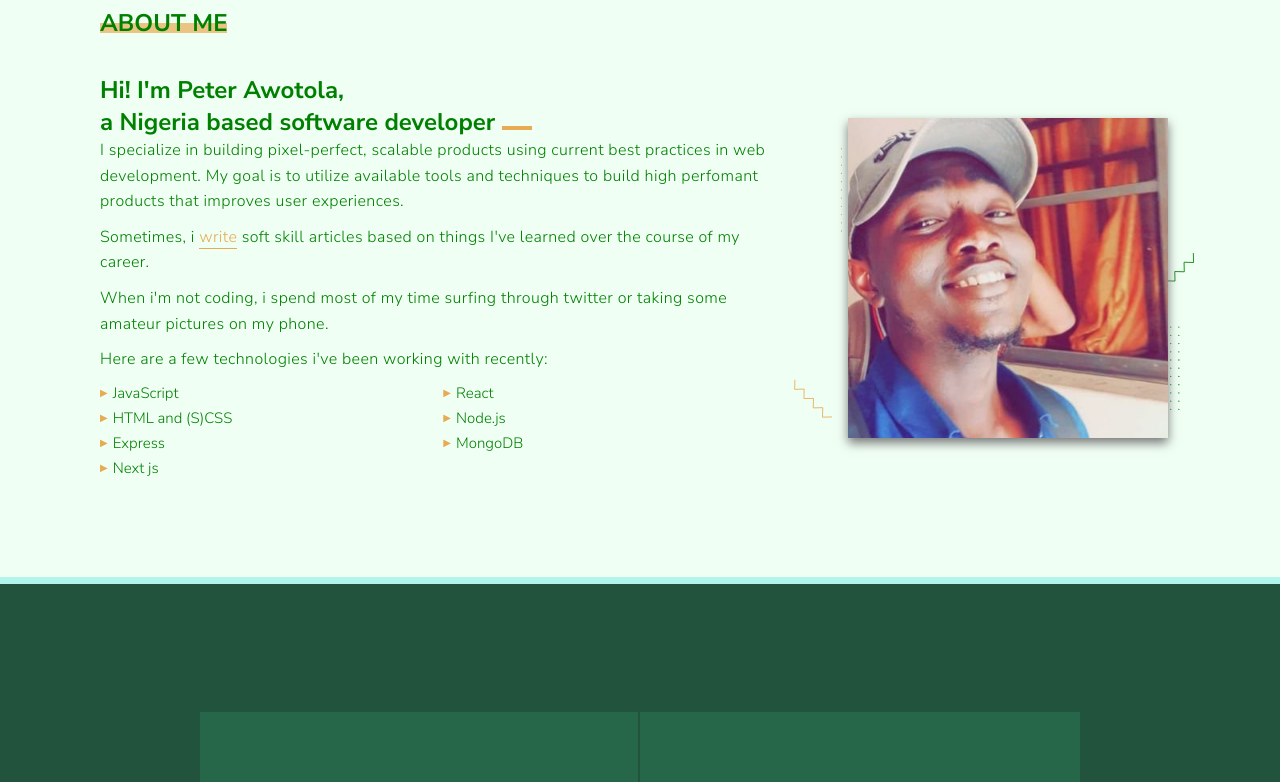
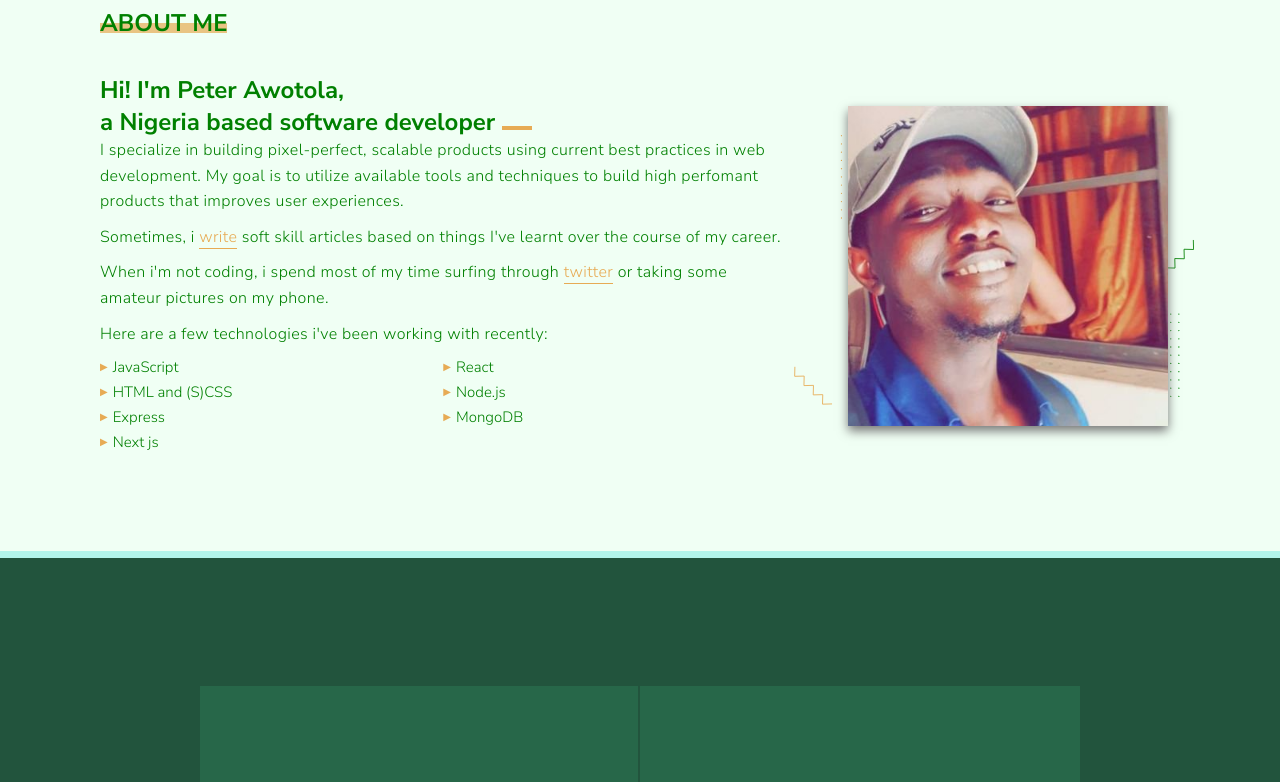
Before and after one commit to petrepan/petre, a Next.js app: page / in a window 1280 px wide. Shown: the part 833-1615 px from the top of the page. Built offline with nearby package versions, Linux system fonts and the light colour scheme.

Commit message:
Fix:resume, about, navbar

```diff
--- a/component/About.js
+++ b/component/About.js
@@ -52,12 +52,18 @@ const About = () => {
                                 href="https://dev.to/petrepan_">
                                 write
                             </a>{' '}
-                            soft skill articles based on things I've learned over the course of my
+                            soft skill articles based on things I've learnt over the course of my
                             career.
                         </p>
                         <p>
-                            When i'm not coding, i spend most of my time surfing through twitter or
-                            taking some amateur pictures on my phone.
+                            When i'm not coding, i spend most of my time surfing through{' '}
+                            <a
+                                target="_blank"
+                                rel="noopener noreferrer"
+                                href="https://twitter/petrepan_">
+                                twitter
+                            </a>{' '}
+                            or taking some amateur pictures on my phone.
                         </p>
                         <p>Here are a few technologies i've been working with recently:</p>
                         <ul>
--- a/pages/resume.js
+++ b/pages/resume.js
@@ -63,7 +63,7 @@ const Resume = () => {
                                 d="M416 32H31.9C14.3 32 0 46.5 0 64.3v383.4C0 465.5 14.3 480 31.9 480H416c17.6 0 32-14.5 32-32.3V64.3c0-17.8-14.4-32.3-32-32.3zM135.4 416H69V202.2h66.5V416zm-33.2-243c-21.3 0-38.5-17.3-38.5-38.5S80.9 96 102.2 96c21.2 0 38.5 17.3 38.5 38.5 0 21.3-17.2 38.5-38.5 38.5zm282.1 243h-66.4V312c0-24.8-.5-56.7-34.5-56.7-34.6 0-39.9 27-39.9 54.9V416h-66.4V202.2h63.7v29.2h.9c8.9-16.8 30.6-34.5 62.9-34.5 67.2 0 79.7 44.3 79.7 101.9V416z"></path>
                         </svg>
                     </a>
-                    <a href="/Peter-Awotola-Resume.pdf">
+                    <a target="_blank" rel="noopener noreferrer" href="/Peter-Awotola-Resume.pdf">
                         <svg
                             className="w-6 h-6"
                             fill="none"
```
Also changed, not shown: component/Navbar.js (+3 -2 lines).
